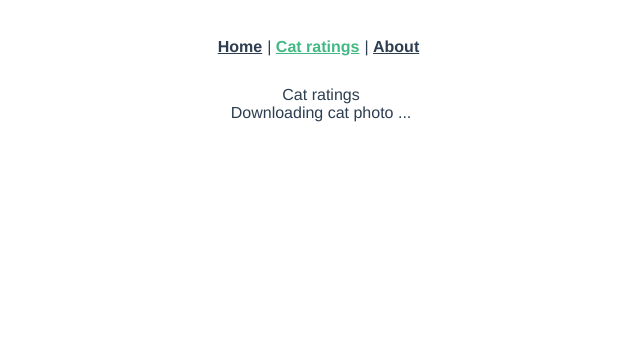
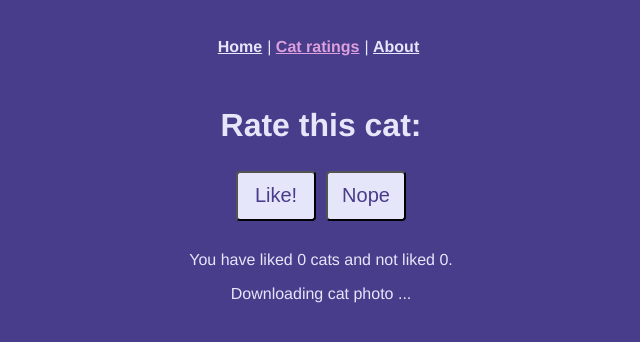
Before and after one commit to ajjmai/cat-rating-app, a Vue app: page /cat-ratings in a window 1280 px wide. Shown: the top 342 px of the page, without its empty margins (319-959 px from the left). Built offline with nearby package versions, Linux system fonts and the light colour scheme; no server answers.

Commit message:
add styling
add like buttons

```diff
--- a/package.json
+++ b/package.json
@@ -8,6 +8,11 @@
     "lint": "vue-cli-service lint"
   },
   "dependencies": {
+    "@fortawesome/fontawesome-svg-core": "^1.2.27",
+    "@fortawesome/free-brands-svg-icons": "^5.12.1",
+    "@fortawesome/free-regular-svg-icons": "^5.12.1",
+    "@fortawesome/free-solid-svg-icons": "^5.12.1",
+    "@fortawesome/vue-fontawesome": "^0.1.9",
     "axios": "^0.19.2",
     "core-js": "^3.6.4",
     "vue": "^2.6.11",
--- a/src/App.vue
+++ b/src/App.vue
@@ -5,17 +5,22 @@
       <router-link to="/cat-ratings">Cat ratings</router-link>|
       <router-link to="/about">About</router-link>
     </div>
+    <font-awesome-icon icon="heart" />
     <router-view />
   </div>
 </template>
 
 <style lang="scss">
+* {
+  background-color: darkslateblue;
+}
+
 #app {
   font-family: Avenir, Helvetica, Arial, sans-serif;
   -webkit-font-smoothing: antialiased;
   -moz-osx-font-smoothing: grayscale;
   text-align: center;
-  color: #2c3e50;
+  color: lavender;
 }
 
 #nav {
@@ -23,11 +28,11 @@
 
   a {
     font-weight: bold;
-    color: #2c3e50;
+    color: lavender;
     margin-right: 5px;
 
     &.router-link-exact-active {
-      color: #42b983;
+      color: plum;
     }
   }
 }
--- a/src/components/CatRating.vue
+++ b/src/components/CatRating.vue
@@ -1,5 +1,14 @@
 <template>
   <div>
+    <div class="button-container">
+      <button @click="liked()">Like!</button>
+      <button @click="notLiked()">Nope</button>
+    </div>
+    <div>
+      <p>
+        You have liked {{ likedCats }} cats and not liked {{ notLikedCats }}.
+      </p>
+    </div>
     <div v-if="loading">
       Downloading cat photo ...
     </div>
@@ -16,13 +25,25 @@ export default {
   data() {
     return {
       cat: null,
-      loading: true
+      loading: true,
+      notLikedCats: 0,
+      likedCats: 0
     };
   },
   created() {
     this.getCat();
   },
   methods: {
+    notLiked() {
+      this.notLikedCats++;
+      this.loading = true;
+      this.getCat();
+    },
+    liked() {
+      this.likedCats++;
+      this.loading = true;
+      this.getCat();
+    },
     getCat() {
       axios.defaults.headers.common["x-api-key"] =
         "574f7140-45cb-40bb-98ac-e6f8ea43fc3f";
@@ -42,5 +63,23 @@ export default {
 <style scoped>
 .cat-image {
   max-width: 40%;
+  border: 1px solid #ddd;
+  border-radius: 4px;
+  padding: 5px;
+  background-color: lavender;
+}
+
+.button-container {
+  margin-bottom: 25px;
+}
+
+button {
+  width: 80px;
+  height: 50px;
+  border-radius: 4px;
+  margin: 5px;
+  background-color: lavender;
+  font-size: 20px;
+  color: darkslateblue;
 }
 </style>
--- a/src/main.js
+++ b/src/main.js
@@ -2,6 +2,19 @@ import Vue from 'vue'
 import App from './App.vue'
 import router from './router'
 import store from './store'
+import {
+  library
+} from '@fortawesome/fontawesome-svg-core'
+import {
+  faUserSecret
+} from '@fortawesome/free-solid-svg-icons'
+import {
+  FontAwesomeIcon
+} from '@fortawesome/vue-fontawesome'
+
+library.add(faUserSecret)
+
+Vue.component('font-awesome-icon', FontAwesomeIcon)
 
 Vue.config.productionTip = false
 
--- a/src/views/CatRatings.vue
+++ b/src/views/CatRatings.vue
@@ -1,6 +1,6 @@
 <template>
   <div>
-    <div>Cat ratings</div>
+    <h1>Rate this cat:</h1>
     <div><cat-rating></cat-rating></div>
   </div>
 </template>
```
Also changed, not shown: 1 other file (tests, documents, lock files or other folders).
